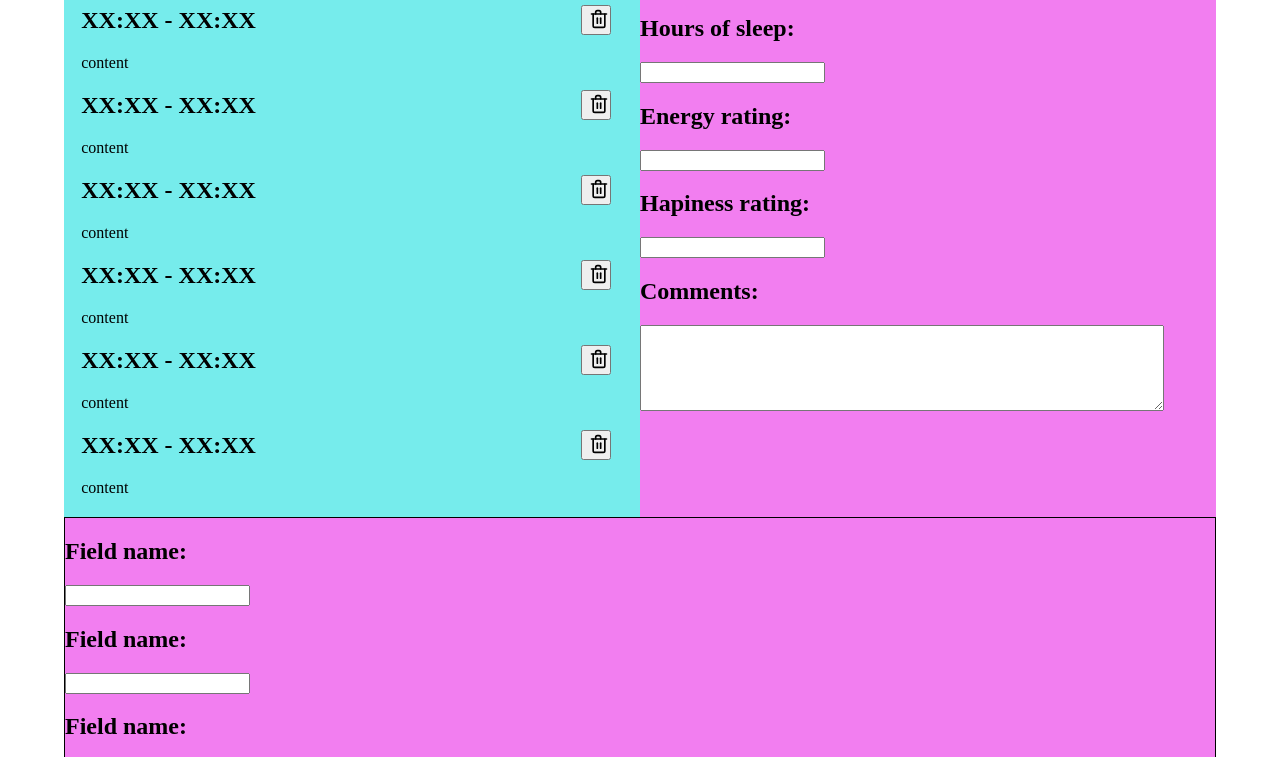
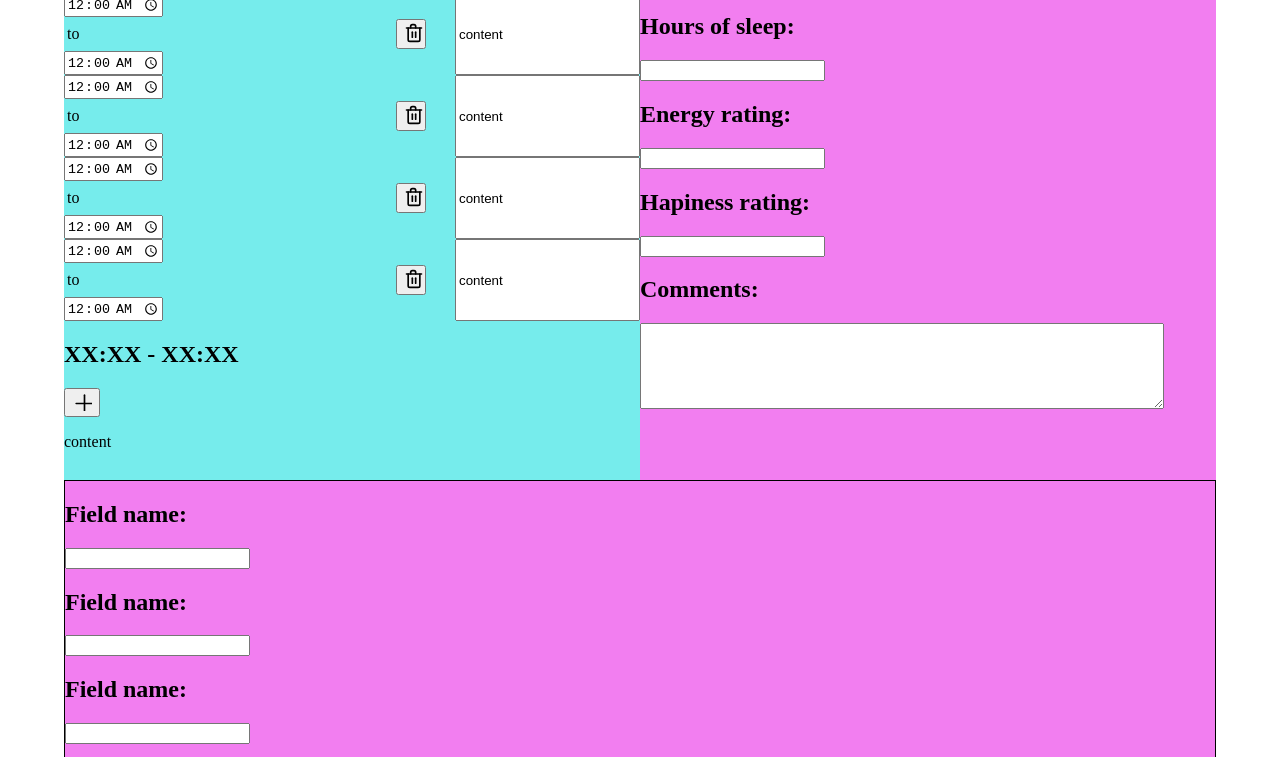
Before and after one commit to Jacob1354/journal, a plain HTML site: page first-proto/day.html in a window 1280 px wide. Shown: the part 89-846 px from the top of the page. Drawn offline with Linux system fonts and the light colour scheme.

Commit message:
Feat: Change the scheduled activites html from text to input fields

```diff
--- a/first-proto/day.html
+++ b/first-proto/day.html
@@ -29,7 +29,11 @@
         </div>
         <div id="schedule">
             <div class="scheduled_activity">
-                <h2>XX:XX - XX:XX</h2>
+                <div class="time_lapse">
+                    <input class="activity_start_time" type="time" value="00:00" />
+                    <p>to</p>
+                    <input class="activity_end_time" type="time" value="00:00" />
+                </div>
                 <button class="activity_remove">
                     <svg width="20" height="20" viewBox="0 0 24 24" fill="none" stroke="currentColor" stroke-width="2" stroke-linecap="round" stroke-linejoin="round">
                         <polyline points="3 6 5 6 21 6"></polyline>
@@ -38,10 +42,14 @@
                         <line x1="14" y1="11" x2="14" y2="17"></line>
                     </svg>
                 </button>
-                <p>content</p>
+                <input class="activity_content" type="text" value="content" />
             </div>
             <div class="scheduled_activity">
-                <h2>XX:XX - XX:XX</h2>
+                <div class="time_lapse">
+                    <input class="activity_start_time" type="time" value="00:00" />
+                    <p>to</p>
+                    <input class="activity_end_time" type="time" value="00:00" />
+                </div>
                 <button class="activity_remove">
                     <svg width="20" height="20" viewBox="0 0 24 24" fill="none" stroke="currentColor" stroke-width="2" stroke-linecap="round" stroke-linejoin="round">
                         <polyline points="3 6 5 6 21 6"></polyline>
@@ -50,10 +58,14 @@
                         <line x1="14" y1="11" x2="14" y2="17"></line>
                     </svg>
                 </button>
-                <p>content</p>
+                <input class="activity_content" type="text" value="content" />
             </div>
             <div class="scheduled_activity">
-                <h2>XX:XX - XX:XX</h2>
+                <div class="time_lapse">
+                    <input class="activity_start_time" type="time" value="00:00" />
+                    <p>to</p>
+                    <input class="activity_end_time" type="time" value="00:00" />
+                </div>
                 <button class="activity_remove">
                     <svg width="20" height="20" viewBox="0 0 24 24" fill="none" stroke="currentColor" stroke-width="2" stroke-linecap="round" stroke-linejoin="round">
                         <polyline points="3 6 5 6 21 6"></polyline>
@@ -62,10 +74,14 @@
                         <line x1="14" y1="11" x2="14" y2="17"></line>
                     </svg>
                 </button>
-                <p>content</p>
+                <input class="activity_content" type="text" value="content" />
             </div>
             <div class="scheduled_activity">
-                <h2>XX:XX - XX:XX</h2>
+                <div class="time_lapse">
+                    <input class="activity_start_time" type="time" value="00:00" />
+                    <p>to</p>
+                    <input class="activity_end_time" type="time" value="00:00" />
+                </div>
                 <button class="activity_remove">
                     <svg width="20" height="20" viewBox="0 0 24 24" fill="none" stroke="currentColor" stroke-width="2" stroke-linecap="round" stroke-linejoin="round">
                         <polyline points="3 6 5 6 21 6"></polyline>
@@ -74,28 +90,14 @@
                         <line x1="14" y1="11" x2="14" y2="17"></line>
                     </svg>
                 </button>
-                <p>content</p>
+                <input class="activity_content" type="text" value="content" />
             </div>
-            <div class="scheduled_activity">
+            <div class="activity_adder">
                 <h2>XX:XX - XX:XX</h2>
-                <button class="activity_remove">
+                <button class="activity_add">
                     <svg width="20" height="20" viewBox="0 0 24 24" fill="none" stroke="currentColor" stroke-width="2" stroke-linecap="round" stroke-linejoin="round">
-                        <polyline points="3 6 5 6 21 6"></polyline>
-                        <path d="M19 6v14a2 2 0 0 1-2 2H7a2 2 0 0 1-2-2V6m3 0V4a2 2 0 0 1 2-2h2a2 2 0 0 1 2 2v2"></path>
-                        <line x1="10" y1="11" x2="10" y2="17"></line>
-                        <line x1="14" y1="11" x2="14" y2="17"></line>
-                    </svg>
-                </button>
-                <p>content</p>
-            </div>
-            <div class="scheduled_activity">
-                <h2>XX:XX - XX:XX</h2>
-                <button class="activity_remove">
-                    <svg width="20" height="20" viewBox="0 0 24 24" fill="none" stroke="currentColor" stroke-width="2" stroke-linecap="round" stroke-linejoin="round">
-                        <polyline points="3 6 5 6 21 6"></polyline>
-                        <path d="M19 6v14a2 2 0 0 1-2 2H7a2 2 0 0 1-2-2V6m3 0V4a2 2 0 0 1 2-2h2a2 2 0 0 1 2 2v2"></path>
-                        <line x1="10" y1="11" x2="10" y2="17"></line>
-                        <line x1="14" y1="11" x2="14" y2="17"></line>
+                        <line x1="5" y1="15" x2="25" y2="15"></line>
+                        <line x1="15" y1="5" x2="15" y2="25"></line>
                     </svg>
                 </button>
                 <p>content</p>
```
